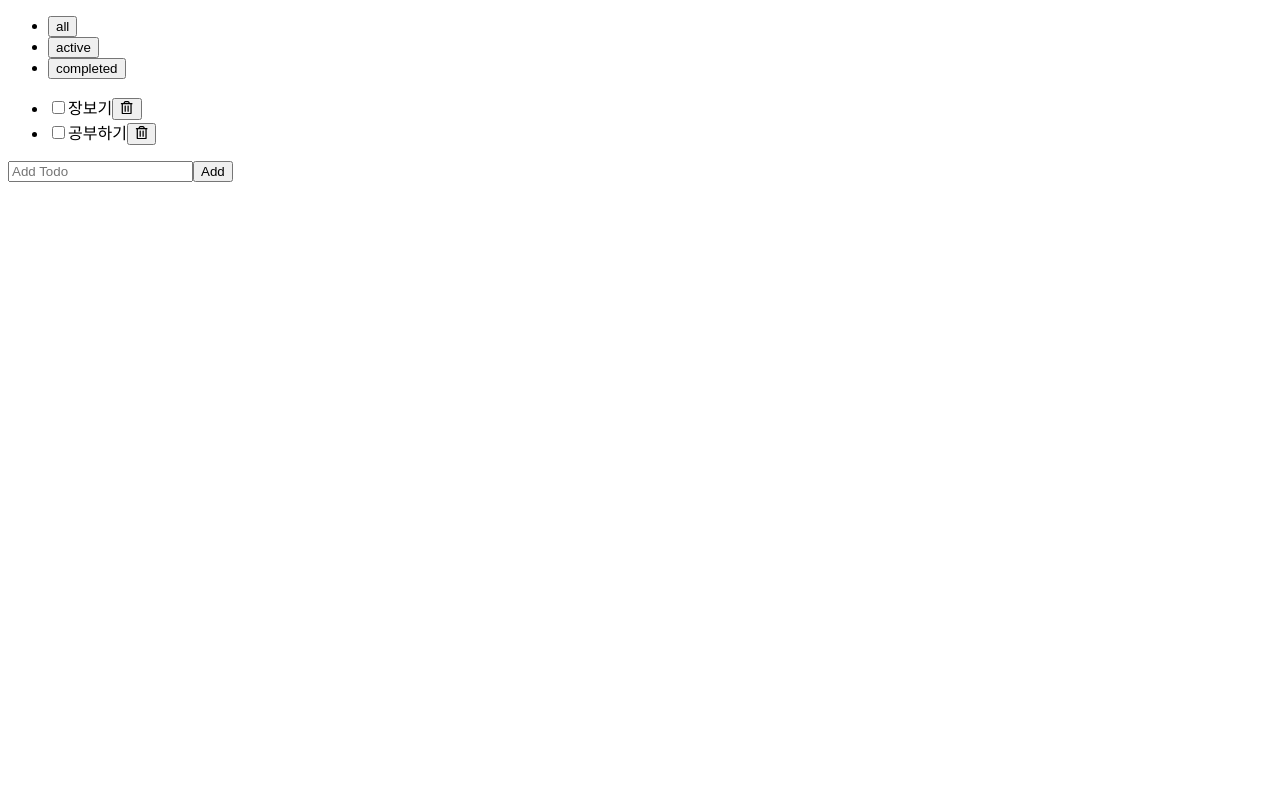
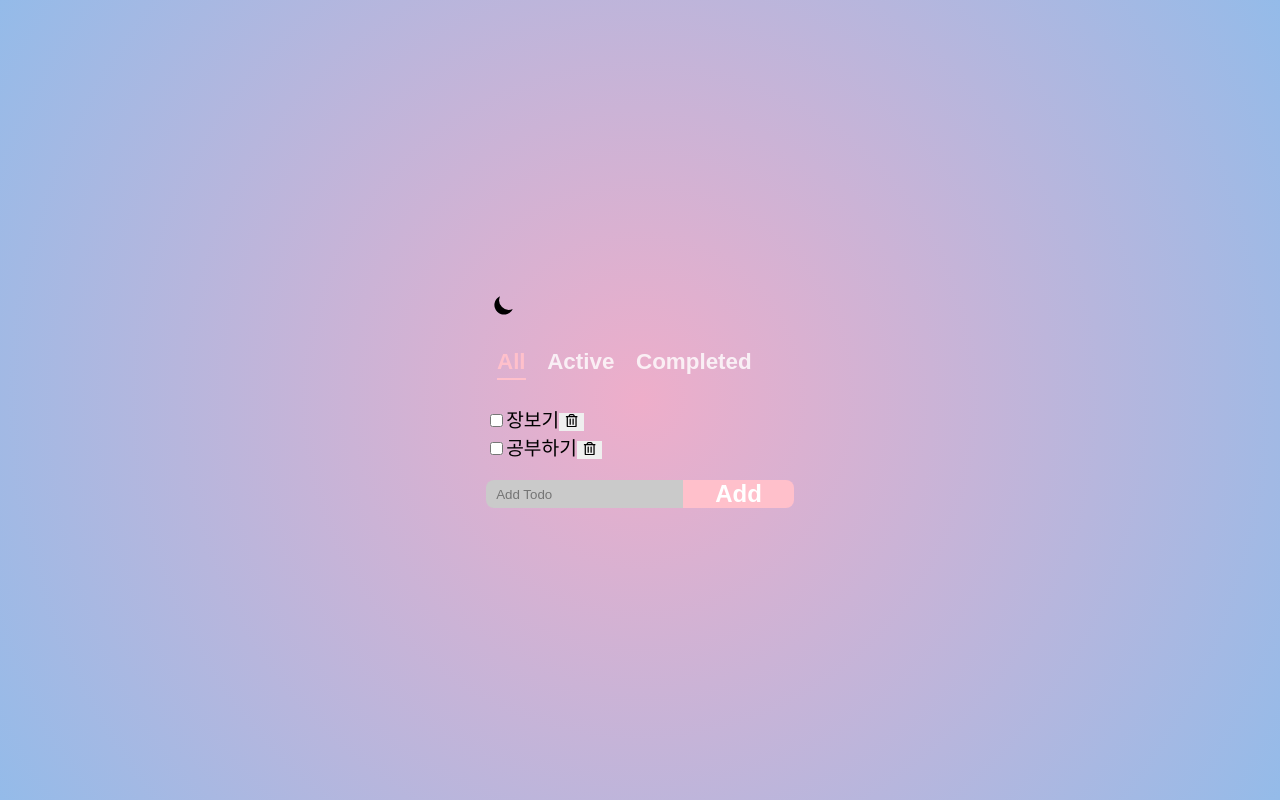
Before and after one commit to kkhhjjoo/dreamcoding-todoapp, a React (Vite) app: page / in a window 1280 px wide. Built offline with nearby package versions, Linux system fonts and the light colour scheme.

Commit message:
style: 필터 css 추가

```diff
--- a/src/App.jsx
+++ b/src/App.jsx
@@ -3,6 +3,7 @@ import { useState } from 'react'
 import './App.css'
 import TodoList from './components/TodoList/TodoList'
 import Header from './components/Header/Header'
+import { DarkModeProvider } from './context/DarkMode'
 
 const filters = ['all','active', 'completed']
 
@@ -11,10 +12,10 @@ function App() {
   const [filter, setFilter] = useState(filters[0]);
 
   return (
-    <>
+    <DarkModeProvider>
       <Header filters={filters} filter={filter} onFilterChange={filter => setFilter(filter)} />
       <TodoList filter={filter} />
-    </>
+    </DarkModeProvider>
   )
 }
 
--- a/src/components/AddTodo/AddTodo.jsx
+++ b/src/components/AddTodo/AddTodo.jsx
@@ -1,5 +1,6 @@
 import React, { useState } from 'react';
 import { v4 as uuidv4 } from 'uuid';
+import styles from './AddTodo.module.css';
 
 export default function AddTodo({ onAdd }) {
   const [text, setText] = useState('');
@@ -13,14 +14,15 @@ export default function AddTodo({ onAdd }) {
     setText('');
   };
   return (
-    <form onSubmit={handleSubmit}>
+    <form onSubmit={handleSubmit} className={styles.form}>
       <input
         type='text'
         placeholder='Add Todo'
         value={text}
         onChange={handleChange}
+        className={styles.input}
       />
-      <button>Add</button>
+      <button className={styles.button}>Add</button>
     </form>
   );
 }
--- /dev/null
+++ b/src/components/AddTodo/AddTodo.module.css
@@ -0,0 +1,25 @@
+.form {
+  width: 100%;
+  display: flex;
+
+}
+.input{
+  flex: 1 0 auto;
+  padding: 0 10px;
+  border: none;
+  outline: none;
+  border-top-left-radius: 8px;
+  border-bottom-left-radius: 8px;
+  background-color: rgb(202, 202, 202);
+}
+.button {
+  cursor: pointer;
+  background-color: pink;
+  color: #fff;
+  font-weight: bold;
+  font-size: 1.5rem;
+  padding: 0 2rem;
+  border-top-right-radius: 8px;
+  border-bottom-right-radius: 8px;
+
+}
--- a/src/components/Header/Header.jsx
+++ b/src/components/Header/Header.jsx
@@ -1,14 +1,21 @@
+import { HiMoon, HiSun } from 'react-icons/hi';
 import styles from './Header.module.css';
+import { useDarkMode } from '../../context/DarkMode';
 
-const Header = ({filters, filter, onFilterChange}) => {
+const Header = ({ filters, filter, onFilterChange }) => {
+  const { darkMode, toggleDarkMode } = useDarkMode();
   return (
-    <header>
-      <ul>
+    <header className={styles.header}>
+      <button className={styles.toggle} onClick={toggleDarkMode}>
+        {!darkMode && <HiMoon />}
+        {darkMode && <HiSun />}
+      </button>
+      <ul className={styles.filters}>
         {filters.map((value, index) => <li key={index}>
-          <button className={`${styles.filter} ${filter === value && styles.selected}`} onClick={() => { onFilterChange(value) }}>{value}</button>
-        </li>)}
-      </ul>
-    </header>
+          <button  className={`${styles.filter} ${filter === value && styles.selected}`} onClick={() => {onFilterChange(value)}}>{value}</button>
+          </li>)}
+        </ul>
+      </header>
   )
 }
 
--- a/src/components/Header/Header.module.css
+++ b/src/components/Header/Header.module.css
@@ -0,0 +1,33 @@
+.toggle {
+  font-size: 1.5rem;
+  cursor: pointer;
+  background-color: transparent;
+  color: black;
+  transition: all 150ms ease-out;
+}
+.toggle:hover {
+  transform: scale(1.1);
+  color: hotpink;
+}
+.filters {
+  display: flex;
+}
+.filter {
+  font-size: 1.4rem;
+  margin: 0.3rem;
+  text-transform: capitalize;
+  background-color: transparent;
+  color: #fff;
+  opacity: 0.8;
+  font-weight: bold;
+}
+.filter:hover, .filter.selected {
+  opacity: 1;
+  color: pink;
+}
+.filter.selected::after {
+  content: '';
+  display: block;
+  margin-top: 0.2rem;
+  border: 1px solid pink;
+}
--- a/src/components/Todo/Todo.jsx
+++ b/src/components/Todo/Todo.jsx
@@ -4,14 +4,14 @@ import { FaRegTrashAlt } from "react-icons/fa";
 const Todo = ({ todo, onUpdate, onDelete}) => {
   const { text, status, id } = todo;
   const handleChange = (e) => {
-    onUpdate({ ...todo, status: e.target.checked ? 'complete' : 'active' });
+    onUpdate({ ...todo, status: e.target.checked ? 'completed' : 'active' });
   }
   const handleDelete = () => {
     onDelete(todo);
   }
   return (
     <li>
-      <input type="checkbox" id={id} checked={status === 'complete'} onChange={handleChange} />
+      <input type="checkbox" id={id} checked={status === 'completed'} onChange={handleChange} />
       <label htmlFor={id}>{text}</label>
       <span>
         <button onClick={handleDelete}><FaRegTrashAlt /></button>
--- a/src/index.css
+++ b/src/index.css
@@ -0,0 +1,23 @@
+body {
+  margin: 0;
+  width: 100vw;
+  height: 100vh;
+  display: flex;
+  justify-content: center;
+  align-items: center;
+  font-size: 1.2rem;
+  accent-color: pink;
+  background: #EEAECA;
+  background: radial-gradient(circle, rgba(238, 174, 202, 1) 0%, rgba(148, 187, 233, 1) 100%);
+}
+* {
+  box-sizing: border-box;
+}
+ul {
+  list-style: none;
+  padding-left: 0;
+}
+button {
+  outline: none;
+  border: none;
+}
```
